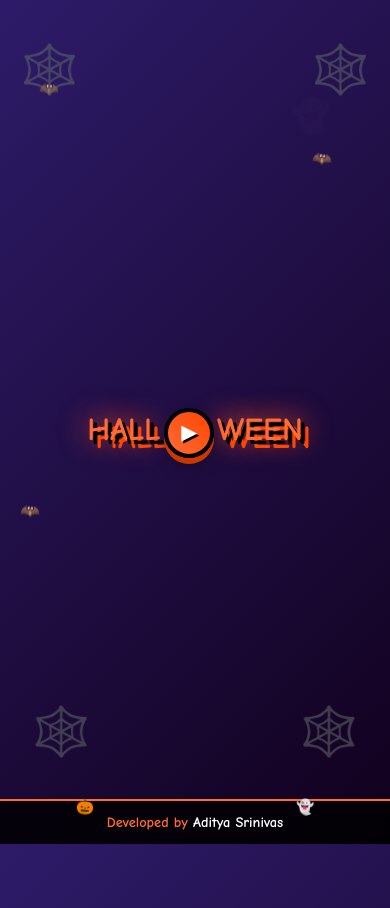
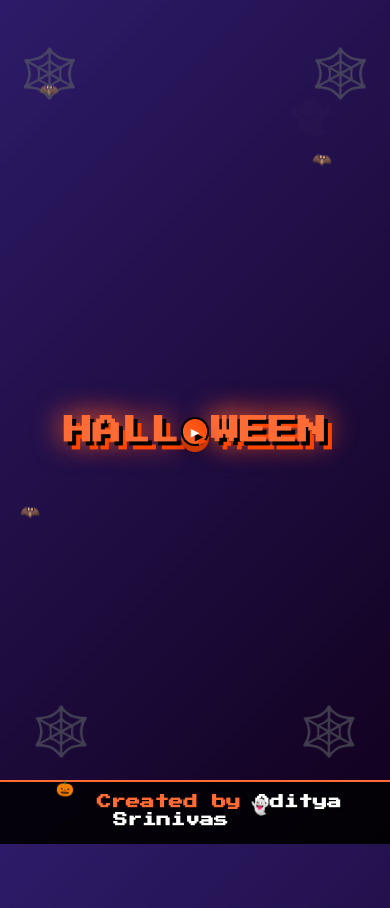
Before and after one commit to nani2507/Halloween, a plain HTML site: page index.html in a window 390 px wide. Drawn offline with Linux system fonts and the light colour scheme.

Commit message:
Updated font and styling for consistent look

```diff
--- a/index.html
+++ b/index.html
@@ -4,12 +4,13 @@
     <meta charset="UTF-8">
     <meta name="viewport" content="width=device-width, initial-scale=1.0">
     <title>Halloween Fun</title>
+    <link href="https://fonts.googleapis.com/css2?family=Press+Start+2P&display=swap" rel="stylesheet">
     <style>
         body {
             box-sizing: border-box;
             margin: 0;
             padding: 0;
-            font-family: 'Comic Sans MS', cursive, sans-serif;
+            font-family: 'Press Start 2P', 'Courier New', 'Monaco', 'Menlo', 'Consolas', monospace;
             background: linear-gradient(135deg, #2d1b69 0%, #11001c 100%);
             background-attachment: fixed;
             min-height: 100vh;
@@ -121,6 +122,11 @@
             text-shadow: 4px 4px 0px #000, 8px 8px 0px #ff4500;
             margin-bottom: 1rem;
             animation: glow 2s ease-in-out infinite alternate;
+            line-height: 1.2;
+            display: flex;
+            align-items: center;
+            justify-content: center;
+            flex-wrap: wrap;
         }
 
         @keyframes glow {
@@ -129,27 +135,30 @@
         }
 
         .play-o-container {
-            display: inline-block;
+            display: inline-flex;
             position: relative;
-            margin: 0 0.2rem;
+            margin: 0 0.1rem;
+            align-items: center;
+            justify-content: center;
         }
 
         .play-button {
             background: linear-gradient(45deg, #ff6b35, #ff4500);
             border: 4px solid #000;
             border-radius: 50%;
-            width: 80px;
-            height: 80px;
-            font-size: 2rem;
+            width: 5rem;
+            height: 5rem;
+            font-size: 2.5rem;
             font-weight: bold;
             color: white;
             cursor: pointer;
             transition: all 0.3s ease;
-            text-shadow: 2px 2px 0px #000;
+            text-shadow: 4px 4px 0px #000, 8px 8px 0px #ff4500;
             box-shadow: 0 6px 0 #cc3700, 0 8px 15px rgba(0,0,0,0.3);
             display: flex;
             align-items: center;
             justify-content: center;
+            font-family: 'Press Start 2P', 'Courier New', 'Monaco', 'Menlo', 'Consolas', monospace;
         }
 
         .play-button:hover {
@@ -413,9 +422,10 @@
             }
 
             .play-button {
-                width: 60px;
-                height: 60px;
-                font-size: 1.5rem;
+                width: 2.5rem;
+                height: 2.5rem;
+                font-size: 1.2rem;
+                border: 3px solid #000;
             }
 
             .game-title {
@@ -439,13 +449,14 @@
 
         @media (max-width: 480px) {
             .halloween-title {
-                font-size: 2rem;
+                font-size: 1.8rem;
             }
 
             .play-button {
-                width: 50px;
-                height: 50px;
-                font-size: 1.2rem;
+                width: 1.8rem;
+                height: 1.8rem;
+                font-size: 0.9rem;
+                border: 2px solid #000;
             }
 
             .game-title {
@@ -485,7 +496,13 @@
     <!-- Homepage -->
     <main class="homepage" id="homepage">
         <div class="title-container">
-            <h1 class="halloween-title">HALL<span class="play-o-container"><button class="play-button" onclick="startGame()">▶</button></span>WEEN</h1>
+            <h1 class="halloween-title">
+                <span>HALL</span>
+                <span class="play-o-container">
+                    <button class="play-button" onclick="startGame()">▶</button>
+                </span>
+                <span>WEEN</span>
+            </h1>
         </div>
 
 
@@ -529,7 +546,7 @@
     <footer class="footer">
         <p class="footer-text">
             <span class="footer-icon">🎃</span>
-            Developed by <span class="creator-name">Aditya Srinivas</span>
+            Created by <span class="creator-name">Aditya Srinivas</span>
             <span class="footer-icon">👻</span>
         </p>
     </footer>
@@ -764,5 +781,5 @@
             startGhostAppearance();
         };
     </script>
-<script>(function(){function c(){var b=a.contentDocument||a.contentWindow.document;if(b){var d=b.createElement('script');d.innerHTML="window.__CF$cv$params={r:'994a5d6ed24e54a9',t:'MTc2MTQ4NjAyMS4wMDAwMDA='};var a=document.createElement('script');a.nonce='';a.src='/cdn-cgi/challenge-platform/scripts/jsd/main.js';document.getElementsByTagName('head')[0].appendChild(a);";b.getElementsByTagName('head')[0].appendChild(d)}}if(document.body){var a=document.createElement('iframe');a.height=1;a.width=1;a.style.position='absolute';a.style.top=0;a.style.left=0;a.style.border='none';a.style.visibility='hidden';document.body.appendChild(a);if('loading'!==document.readyState)c();else if(window.addEventListener)document.addEventListener('DOMContentLoaded',c);else{var e=document.onreadystatechange||function(){};document.onreadystatechange=function(b){e(b);'loading'!==document.readyState&&(document.onreadystatechange=e,c())}}}})();</script></body>
+<script>(function(){function c(){var b=a.contentDocument||a.contentWindow.document;if(b){var d=b.createElement('script');d.innerHTML="window.__CF$cv$params={r:'995aaea8707c0803',t:'MTc2MTY1NzEyMC4wMDAwMDA='};var a=document.createElement('script');a.nonce='';a.src='/cdn-cgi/challenge-platform/scripts/jsd/main.js';document.getElementsByTagName('head')[0].appendChild(a);";b.getElementsByTagName('head')[0].appendChild(d)}}if(document.body){var a=document.createElement('iframe');a.height=1;a.width=1;a.style.position='absolute';a.style.top=0;a.style.left=0;a.style.border='none';a.style.visibility='hidden';document.body.appendChild(a);if('loading'!==document.readyState)c();else if(window.addEventListener)document.addEventListener('DOMContentLoaded',c);else{var e=document.onreadystatechange||function(){};document.onreadystatechange=function(b){e(b);'loading'!==document.readyState&&(document.onreadystatechange=e,c())}}}})();</script></body>
 </html>
```
